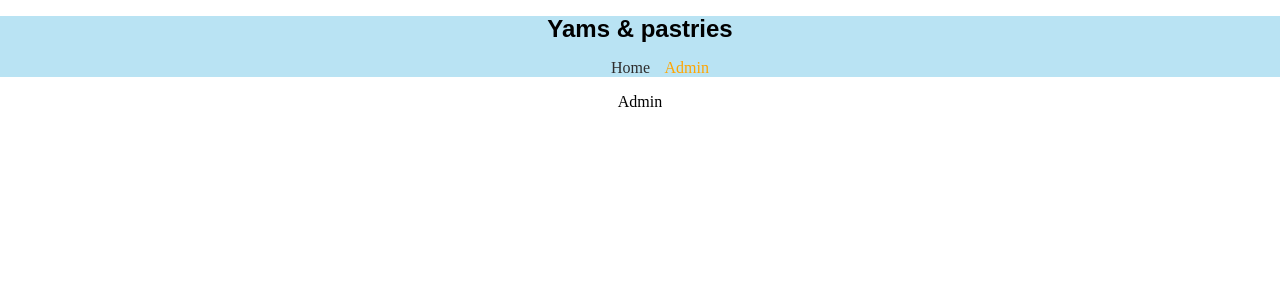
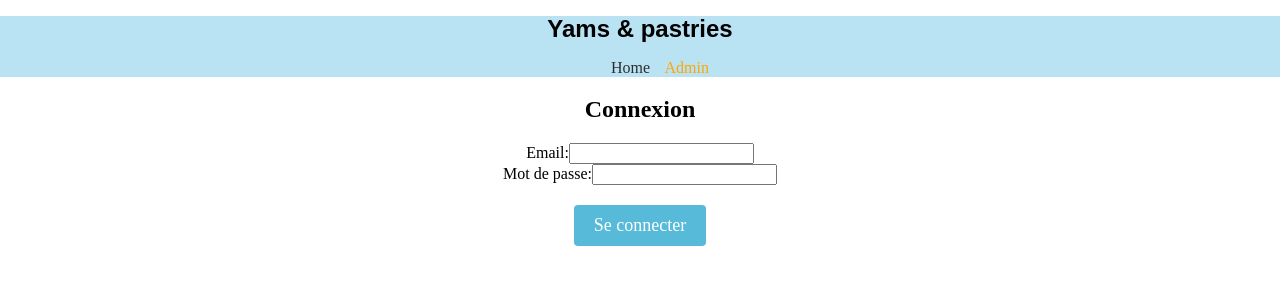
Before and after one commit to Sigma-2000/Yams-app-Thibault-Am-lie, a React (Vite) app in the folder Yams-Pastries-App/: page /admin in a window 1280 px wide. Shown: the top 300 px of the page. Built offline with nearby package versions, Linux system fonts and the light colour scheme.

Commit message:
mise-en-place-api-auth

```diff
--- /dev/null
+++ b/Yams-Pastries-App/src/features/authFeature/authReducer.jsx
@@ -0,0 +1,27 @@
+import { createApi, fetchBaseQuery } from "@reduxjs/toolkit/query/react";
+
+const uri = "http://localhost:3001";
+
+export const authApi = createApi({
+  reducerPath: "authApi",
+  baseQuery: fetchBaseQuery({ baseUrl: uri, credentials: 'include' }),
+  //credentials: 'include' pour qu'on puisse avoir accès au jwt dans les cookies
+  endpoints: (builder) => ({
+    login: builder.mutation({
+      query: (credentials) => ({
+        url: "/login",
+        method: "POST",
+        body: credentials,
+      }),
+      transformResponse: (response) => {
+       console.log(response)
+        return response;
+      },
+    }),
+    logout: builder.query({
+      query: () => "/logout",
+    }),
+  }),
+});
+
+export const { useLoginMutation, useLogoutQuery } = authApi;
--- a/Yams-Pastries-App/src/pages/Admin.jsx
+++ b/Yams-Pastries-App/src/pages/Admin.jsx
@@ -1,8 +1,79 @@
+import { useState } from 'react';
+import { useLoginMutation } from '../features/authFeature/authReducer';
+
+
 function Admin() {
+  const [email, setEmail] = useState('');
+  const [error, setError] = useState('');
+  const [password, setPassword]= useState('');
+
+  const [login, { isLoading }] = useLoginMutation();
+
+
+
+  const validateEmail = (email) => {
+      const emailRegex = /^[^@]+@[^@]+$/;
+      return emailRegex.test(email);
+  };
+/*
+  const validatePassword = (password) => {
+      const passwordRegex = /^(?=.*\d)[a-zA-Z\d]{8,20}$/;
+      return passwordRegex.test(password);
+  };*/
+
+  const handleSubmit = async (e) => {
+      e.preventDefault();
+      setError('');
+
+      if (!validateEmail(email)) {
+          setError('Email invalide.');
+          return;
+      }
+
+     /* if (!validatePassword(password)) {
+          setError('Le mot de passe doit contenir entre 8 et 20 caractères, avec au moins un chiffre.');
+          return;
+      }*/
+      try {
+        const result = await login({ email, password });
+        if (result.data) {
+          console.log('Connexion réussie', result.data);
+          setError('');
+        } else {
+          setError('Erreur d\'authentification.');
+        }
+      } catch (err) {
+        console.error('Authentication error:', err);
+        setError('Erreur d\'authentification.');
+      }
+    };
+
   return (
-    <>
-      <p>Admin</p>
-    </>
+      <div>
+          <h2>Connexion</h2>
+          <form onSubmit={handleSubmit}>
+              <div>
+                  <label>Email:</label>
+                  <input
+                      type="email"
+                      value={email}
+                      onChange={(e) => setEmail(e.target.value)}
+                  />
+              </div>
+              <div>
+                  <label>Mot de passe:</label>
+                  <input
+                      type="password"
+                      value={password}
+                      onChange={(e) => setPassword(e.target.value)}
+                  />
+              </div>
+              {error && <p style={{ color: 'red' }}>{error}</p>}
+              <button type="submit" disabled={isLoading}>
+                  {isLoading ? 'Connexion...' : 'Se connecter'}
+              </button>
+          </form>
+      </div>
   );
 }
 
--- a/Yams-Pastries-App/src/store/index.js
+++ b/Yams-Pastries-App/src/store/index.js
@@ -1,15 +1,19 @@
 import { configureStore } from "@reduxjs/toolkit";
 import { setupListeners } from "@reduxjs/toolkit/query";
 import { pastriesApi } from "../features/pastriesFeature/pastriesReducer";
-import  {diceReducer}  from "../features/diceFeature/diceReducer"
+import { diceReducer } from "../features/diceFeature/diceReducer";
+import { authApi } from "../features/authFeature/authReducer";
 
 export const store = configureStore({
   reducer: {
     dice: diceReducer,
     [pastriesApi.reducerPath]: pastriesApi.reducer,
+    [authApi.reducerPath]: authApi.reducer,
   },
   middleware: (getDefaultMiddleware) =>
-    getDefaultMiddleware().concat(pastriesApi.middleware),
+    getDefaultMiddleware()
+      .concat(pastriesApi.middleware)
+      .concat(authApi.middleware),
 });
 
 setupListeners(store.dispatch);
```
